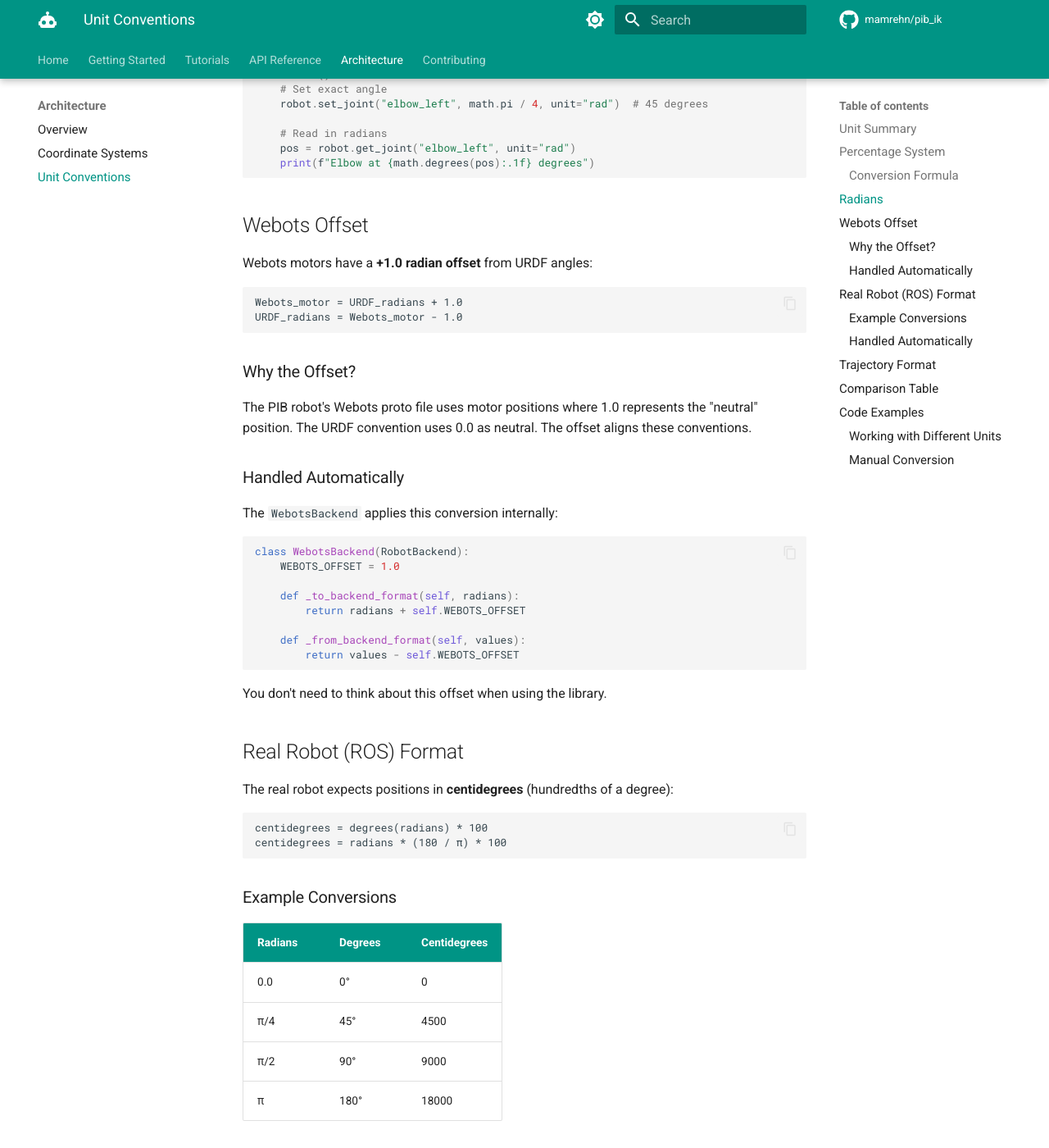
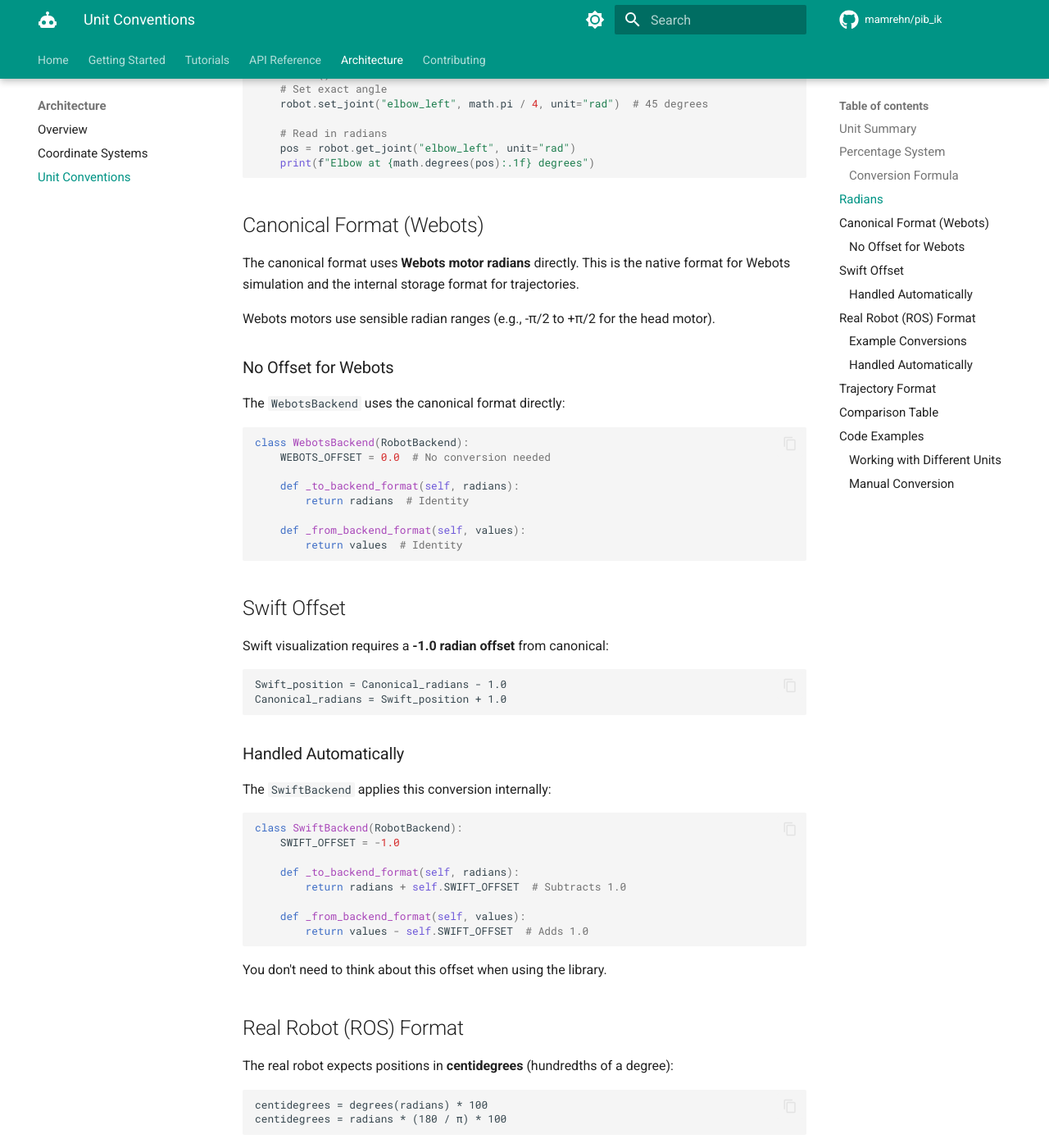
Before and after one commit to mamrehn/pib3, an MkDocs documentation site: the page built from docs/architecture/units.md, in a window 1280 px wide and 1400 px high, scrolled down 1501 px. Shown: the whole window at 82% size. Built offline with MkDocs 1.6.1 and Material for MkDocs 9.7.7, drawn with Linux system fonts in a browser that asks for light colours; comment, search, counter and statistics services are not loaded; some of the changed text lies outside the part shown.

Commit message:
fix: update coordinate system references and offsets in documentation and code

````diff
--- a/docs/architecture/units.md
+++ b/docs/architecture/units.md
@@ -6,10 +6,10 @@ Joint angle units and conversions across different components.
 
 | Context | Unit | Range (typical) |
 |---------|------|-----------------|
-| Internal/Trajectory | radians | 0 to ~3.14 |
+| Canonical (Trajectory/Webots) | radians | -π/2 to +π/2 |
 | User API (default) | percentage | 0% to 100% |
-| Webots motors | radians + 1.0 | 1.0 to ~4.14 |
-| Real robot (ROS) | centidegrees | 0 to ~18000 |
+| Swift visualization | radians - 1.0 | -2.57 to +0.57 |
+| Real robot (ROS) | centidegrees | -9000 to +9000 |
 
 ## Percentage System
 
@@ -65,32 +65,49 @@ with Robot() as robot:
     print(f"Elbow at {math.degrees(pos):.1f} degrees")
 ```
 
-## Webots Offset
+## Canonical Format (Webots)
 
-Webots motors have a **+1.0 radian offset** from URDF angles:
+The canonical format uses **Webots motor radians** directly. This is the native format for Webots simulation and the internal storage format for trajectories.
+
+Webots motors use sensible radian ranges (e.g., -π/2 to +π/2 for the head motor).
+
+### No Offset for Webots
+
+The `WebotsBackend` uses the canonical format directly:
+
+```python
+class WebotsBackend(RobotBackend):
+    WEBOTS_OFFSET = 0.0  # No conversion needed
+
+    def _to_backend_format(self, radians):
+        return radians  # Identity
+
+    def _from_backend_format(self, values):
+        return values  # Identity
+```
+
+## Swift Offset
+
+Swift visualization requires a **-1.0 radian offset** from canonical:
 
 ```
-Webots_motor = URDF_radians + 1.0
-URDF_radians = Webots_motor - 1.0
+Swift_position = Canonical_radians - 1.0
+Canonical_radians = Swift_position + 1.0
 ```
-
-### Why the Offset?
-
-The PIB robot's Webots proto file uses motor positions where 1.0 represents the "neutral" position. The URDF convention uses 0.0 as neutral. The offset aligns these conventions.
 
 ### Handled Automatically
 
-The `WebotsBackend` applies this conversion internally:
+The `SwiftBackend` applies this conversion internally:
 
 ```python
-class WebotsBackend(RobotBackend):
-    WEBOTS_OFFSET = 1.0
+class SwiftBackend(RobotBackend):
+    SWIFT_OFFSET = -1.0
 
     def _to_backend_format(self, radians):
-        return radians + self.WEBOTS_OFFSET
+        return radians + self.SWIFT_OFFSET  # Subtracts 1.0
 
     def _from_backend_format(self, values):
-        return values - self.WEBOTS_OFFSET
+        return values - self.SWIFT_OFFSET  # Adds 1.0
 ```
 
 You don't need to think about this offset when using the library.
@@ -128,13 +145,13 @@ class RealRobotBackend(RobotBackend):
 
 ## Trajectory Format
 
-Trajectories are always stored in **radians** (URDF convention):
+Trajectories are stored in **canonical Webots motor radians**:
 
 ```json
 {
   "format_version": "1.0",
   "unit": "radians",
-  "coordinate_frame": "urdf",
+  "coordinate_frame": "webots",
   "waypoints": [
     [0.5, 1.2, 0.8, ...],
     [0.6, 1.3, 0.9, ...]
@@ -142,15 +159,19 @@ Trajectories are always stored in **radians** (URDF convention):
 }
 ```
 
-Backends convert to their native format when executing.
+Backends convert to their native format when executing:
+
+- **Webots**: Uses waypoints directly (no conversion)
+- **Swift**: Subtracts 1.0 from each value
+- **Real Robot**: Converts to centidegrees
 
 ## Comparison Table
 
 | Operation | Swift | Webots | Real Robot |
 |-----------|-------|--------|------------|
 | Internal storage | radians | radians | radians |
-| Backend conversion | none | +1.0 rad | to centideg |
-| Position sensor | radians | radians - 1.0 | from centideg |
+| Backend conversion | -1.0 rad | none | to centideg |
+| Position sensor | +1.0 rad | none | from centideg |
 | API (percentage) | ✓ | ✓ | ✓ |
 | API (radians) | ✓ | ✓ | ✓ |
 
````
Also changed, not shown: docs/api/backends/webots.md (+4 -4 lines), docs/api/tools.md (+3 -7 lines), docs/api/trajectory.md (+5 -2 lines), docs/contributing/code-style.md (+6 -5 lines), 2 other files.
